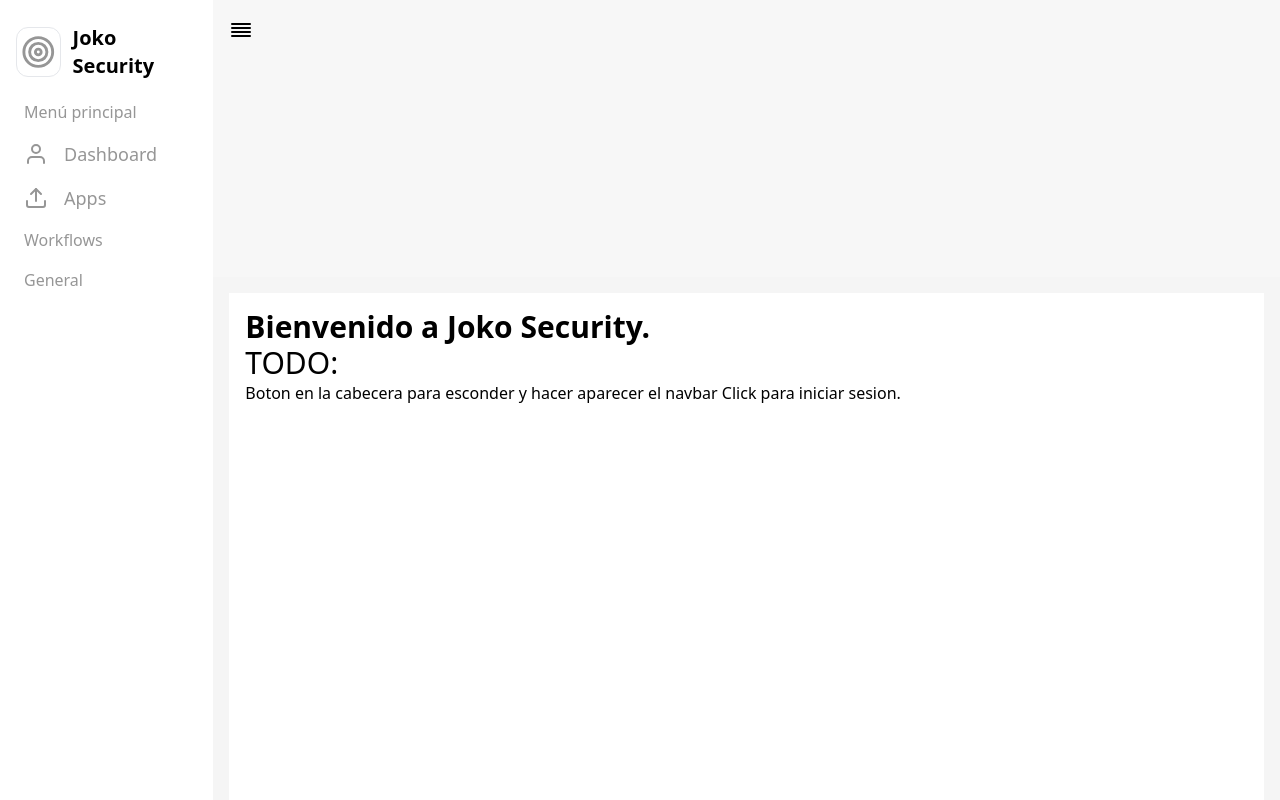
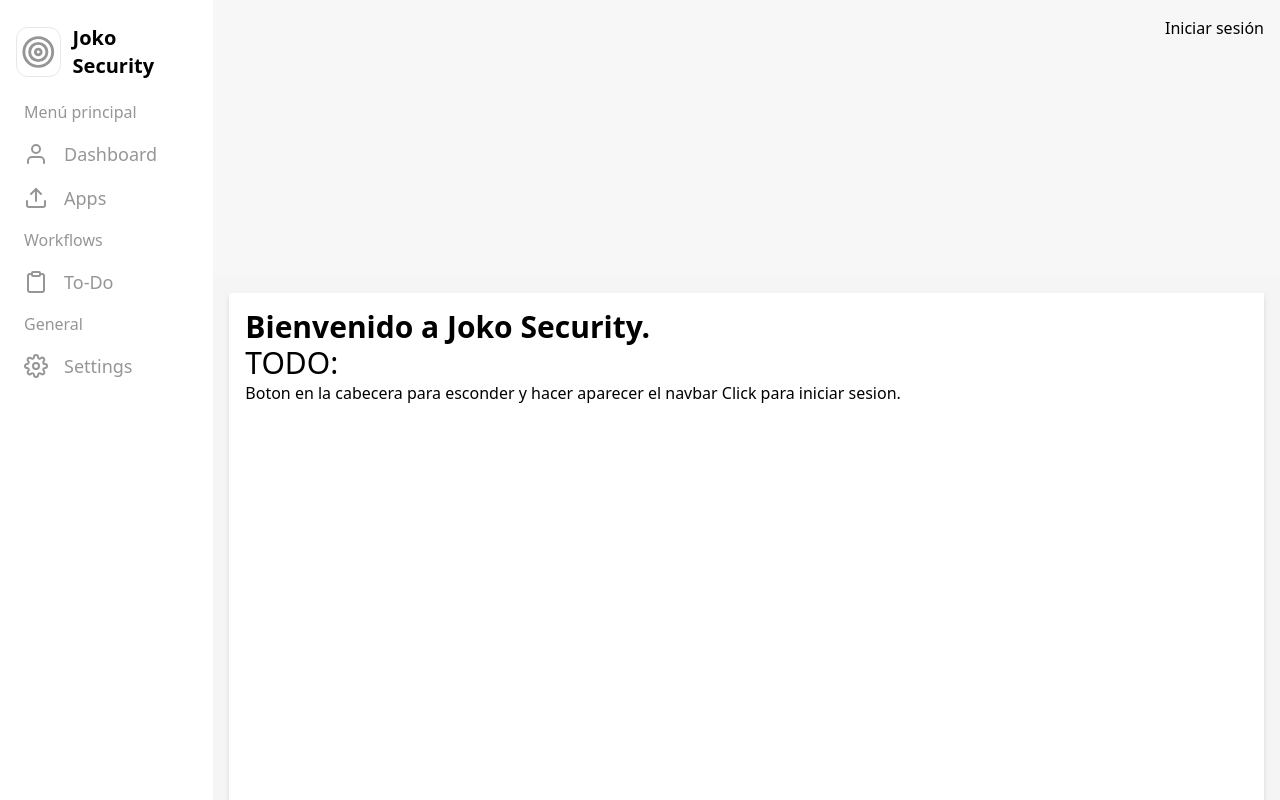
Before and after one commit to jokoframework/security-starter-react, a Next.js app: page / in a window 1280 px wide. Shown: the top 800 px of the page. Built offline with nearby package versions, Linux system fonts and the light colour scheme.

Commit message:
Agregar secciones al sidebar

```diff
--- a/components/layout.tsx
+++ b/components/layout.tsx
@@ -1,5 +1,6 @@
-import { User, Upload, AlignJustify, Target } from 'react-feather'
+import { User, Upload, AlignJustify, Target, Clipboard, Settings } from 'react-feather'
 import Link from 'next/link'
+import { useState } from 'react'
 
 export default function PageLayout({ children }: { children: React.ReactNode }) {
   /**
@@ -8,6 +9,7 @@ export default function PageLayout({ children }: { children: React.ReactNode })
    * El layout es un grid de Tailwind CSS con 12 columnas y 12 filas y renderiza todo el contenido
    * de las paginas dentro del componente Content.
    */
+  const [selectedModule, setSelectedModule] = useState('dashboard')
   return (
     <div className="grid grid-rows-12 grid-cols-12 bg-neutral-150">
       <Sidebar />
@@ -56,11 +58,23 @@ function Sidebar() {
           <li className="py-2 mx-2">
             Workflows
           </li>
+          <Link href="/item2" passHref>
+            <li className="hover:cursor-pointer px-2 py-2 rounded-md hover:bg-blue-450 hover:text-black flex items-center">
+              <Clipboard className="inline-block" />
+              <div className="px-4 text-lg">To-Do</div>
+            </li>
+          </Link>
         </ul>
         <ul className="w-full px-4">
           <li className="py-2 mx-2">
             General
           </li>
+          <Link href="/item2" passHref>
+            <li className="hover:cursor-pointer px-2 py-2 rounded-md hover:bg-blue-450 hover:text-black flex items-center">
+              <Settings className="inline-block" />
+              <div className="px-4 text-lg">Settings</div>
+            </li>
+          </Link>
         </ul>
       </div>
     </>
@@ -74,7 +88,7 @@ function Header() {
    */
   return (
     <div className="col-span-12 md:col-span-10 row-span-1 px-4 py-4">
-      <AlignJustify className="inline-block" />
+      <Link href="/login" passHref><div className="text-right">Iniciar sesión</div></Link>
     </div>
   )
 }
@@ -85,7 +99,7 @@ function Content({ children }: { children: React.ReactNode }) {
    */
   return (
     <div className="row-span-3 col-span-12 md:col-span-10 bg-neutral-100">
-      <div className="m-4 p-4 h-screen bg-white">
+      <div className="m-4 p-4 h-screen bg-white rounded-s drop-shadow-md">
         { children }
       </div>
     </div>
```
